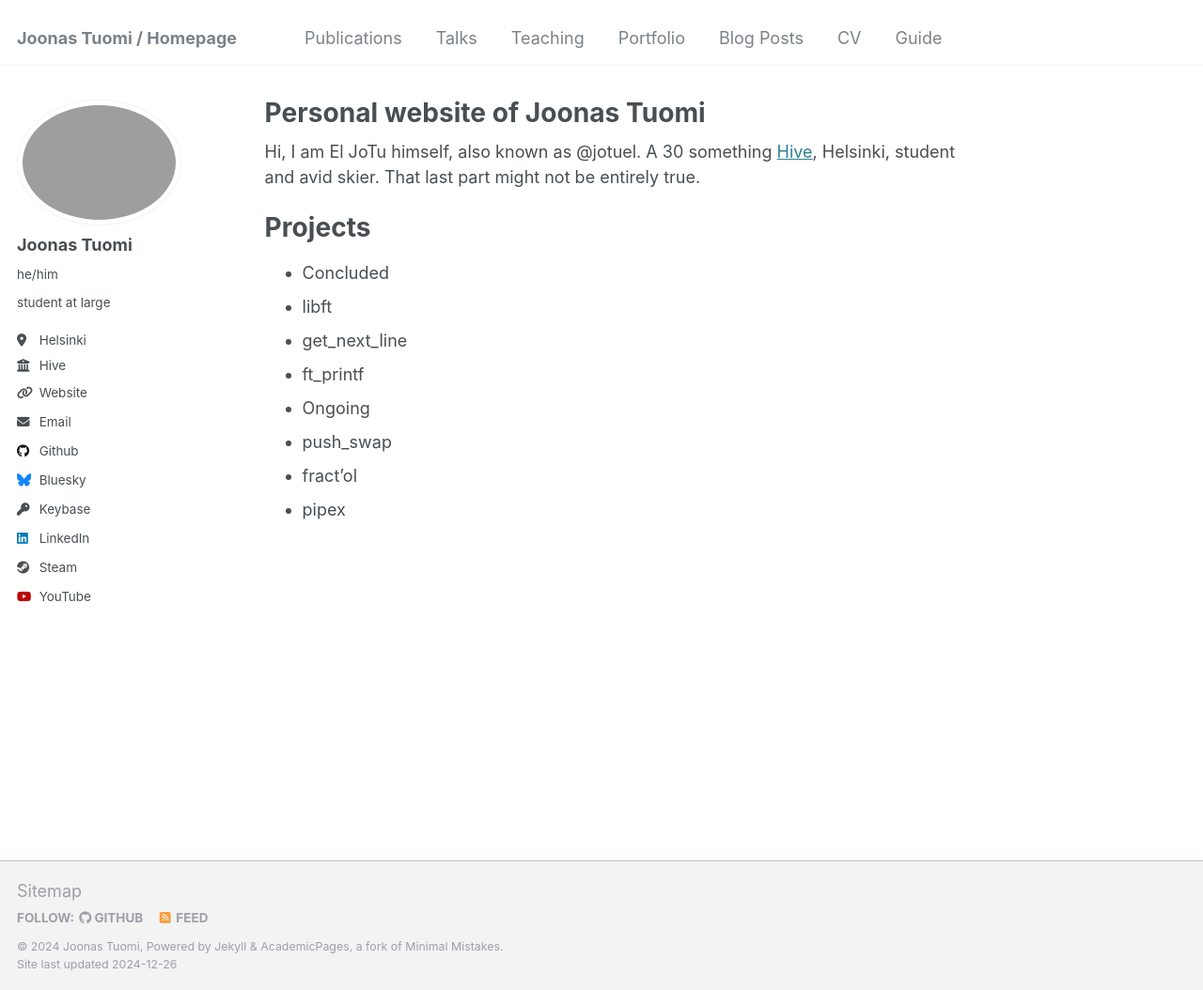
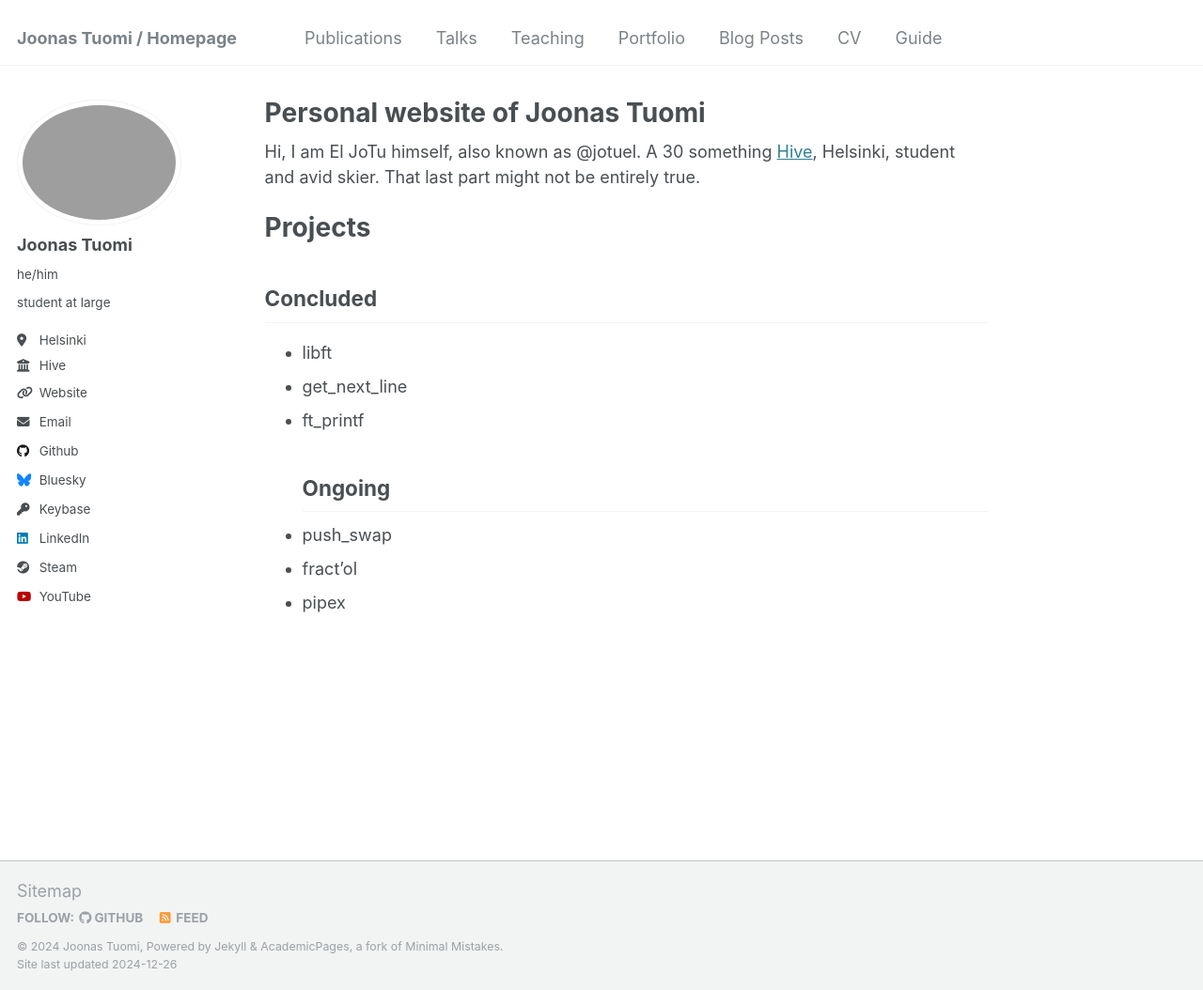
Before and after one commit to jotuel/jotuel.github.io, a Jekyll site: the page built from _pages/about.md, in a window 1280 px wide and 1054 px high. Shown: the whole window at 94% size. Built offline with Jekyll 4.4.1, drawn with Linux system fonts in a browser that asks for light colours.

```diff
--- a/_pages/about.md
+++ b/_pages/about.md
@@ -7,15 +7,16 @@ redirect_from:
   - /about.html
 ---
 
-Hi, I am El JoTu himself, also known as @jotuel. A 30 something [Hive](https://hive.fi),  Helsinki, student and avid skier. That last part might not be entirely true.
+Hi, I am El JoTu himself, also known as @jotuel.
+A 30 something [Hive](https://hive.fi),  Helsinki, student and avid skier. That last part might not be entirely true.
 
 Projects
 ======
-* Concluded
+## Concluded
  * libft
  * get_next_line
  * ft_printf
-* Ongoing
+## Ongoing
  * push_swap
  * fract'ol
  * pipex
```
